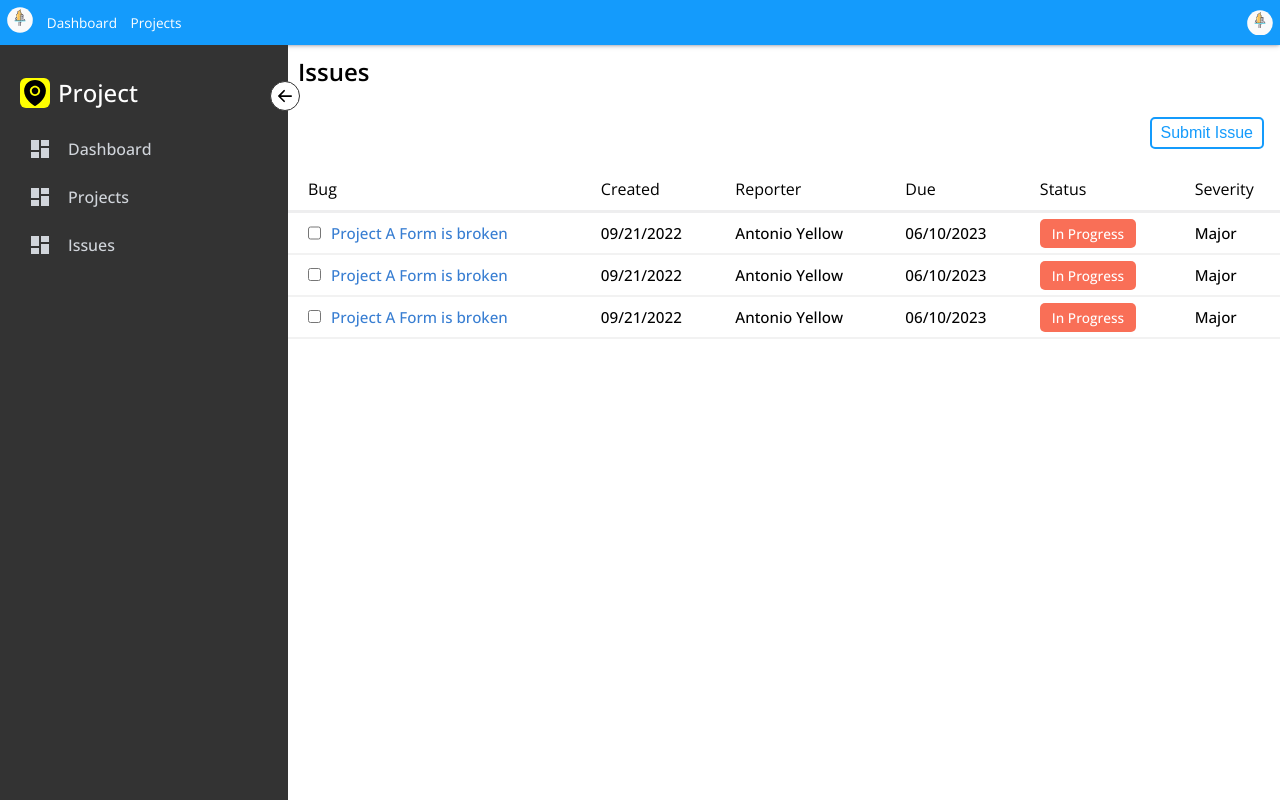
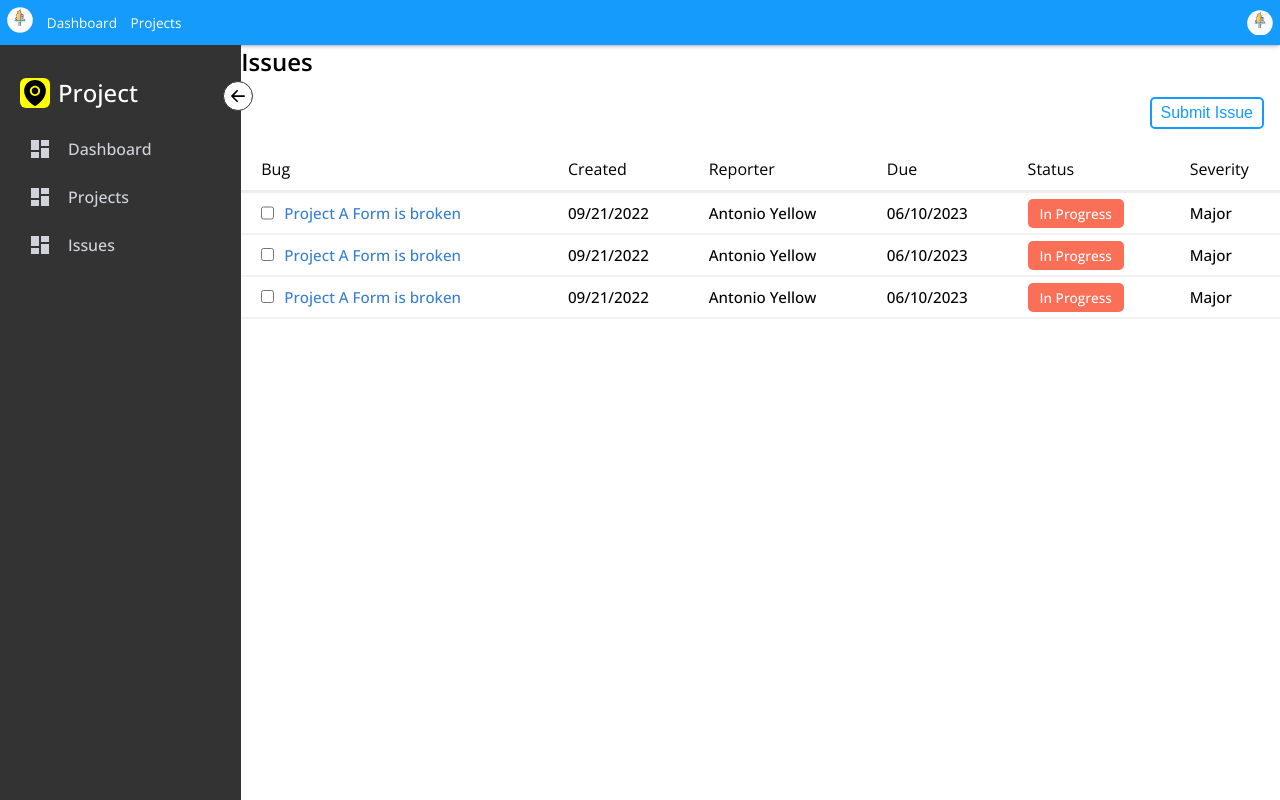
Before and after one commit to Yeffry921/Issue-Tracker, a React (Create React App) app: page /project/issues/1 in a window 1280 px wide. Built offline with nearby package versions, Linux system fonts and the light colour scheme.

Commit message:
minor change to issue layout

```diff
--- a/src/components/Issues/Issues.module.scss
+++ b/src/components/Issues/Issues.module.scss
@@ -1,7 +1,3 @@
 .issues {
-  flex: 1 1 0;
-  overflow-x: auto;
-  h1 {
-    padding: 10px;
-  }
+  width: 100%;
 }
```
